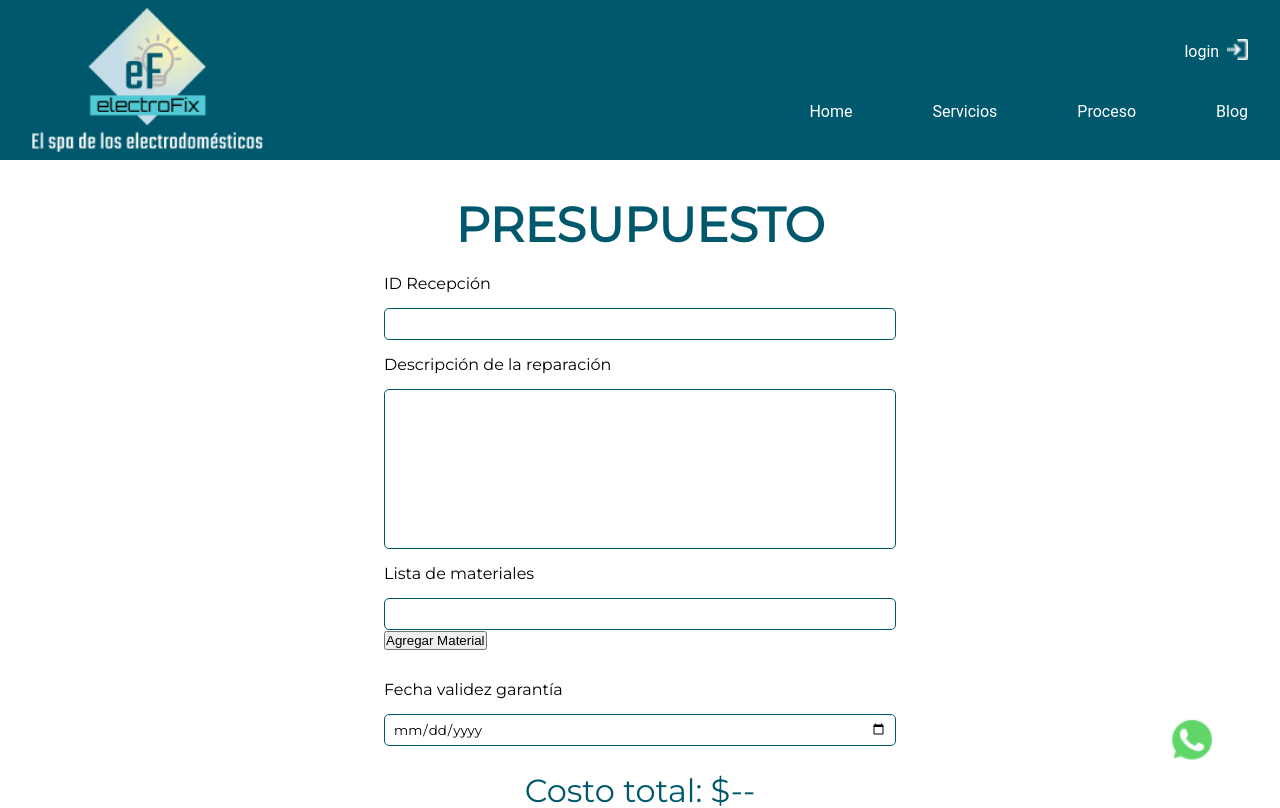
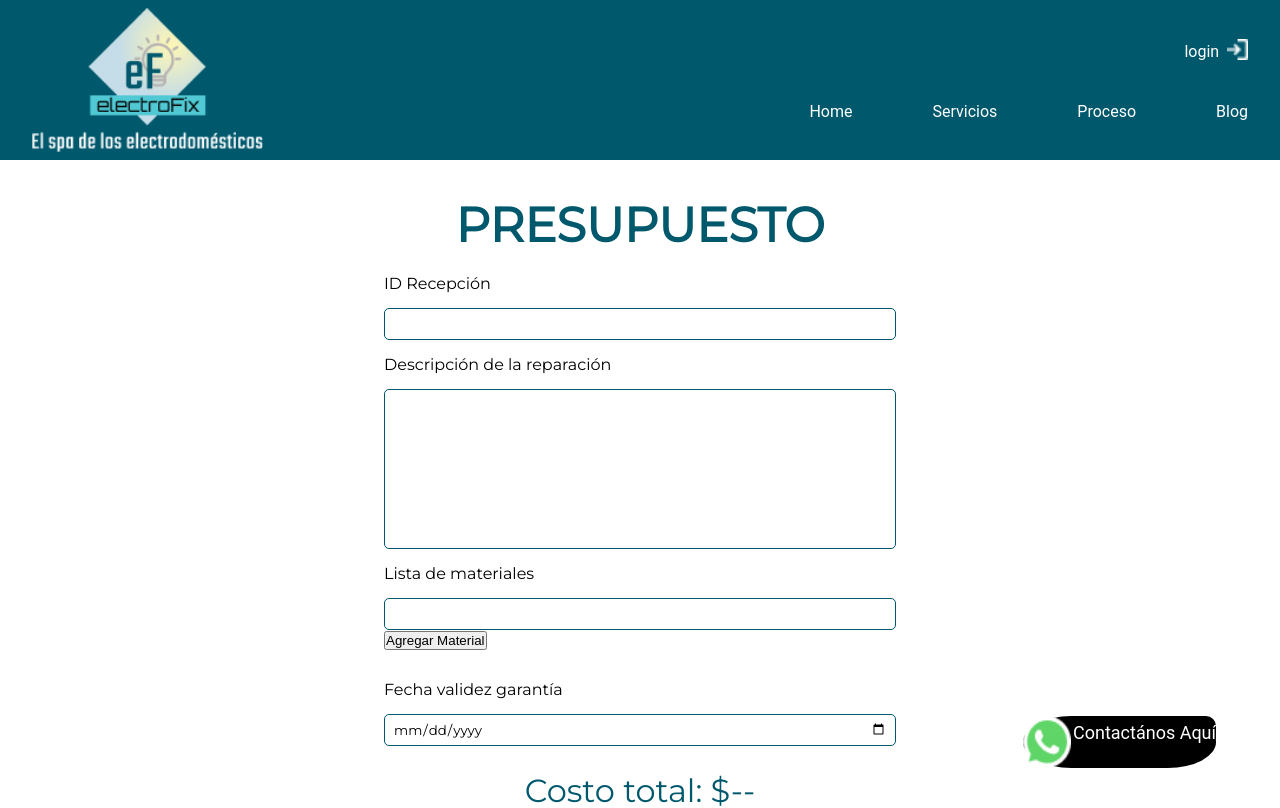
Before and after one commit to agusder95/electroFix, a React (Vite) app: page /budget in a window 1280 px wide. Shown: the top 808 px of the page. Built offline with nearby package versions, Linux system fonts and the light colour scheme.

Commit message:
cammbio en icono flotante

```diff
--- a/package.json
+++ b/package.json
@@ -28,6 +28,6 @@
     "eslint-plugin-react-hooks": "^4.6.0",
     "eslint-plugin-react-refresh": "^0.4.3",
     "sass": "^1.69.5",
-    "vite": "^4.4.5"
+    "vite": "^4.5.0"
   }
 }
--- a/src/components/layout/index.jsx
+++ b/src/components/layout/index.jsx
@@ -9,10 +9,16 @@ const Layout = ({ children }) => {
     <div className="LayoutWrapper">
       <Header />
       {children}
-      <a className="FloatIcon" >
+
+      <a className="FloatIcon">
         <Image className="FloatIconImg" src={FloatIcon} alt="FloatIconWsp" />
+
+        <div className="oval">
+          <p className="text">Contactános Aquí </p>
+        </div>
       </a>
-      <Footer/>
+
+      <Footer />
     </div>
   );
 };
--- a/src/components/layout/styles.scss
+++ b/src/components/layout/styles.scss
@@ -1,13 +1,34 @@
 .LayoutWrapper {
-  a{
+  a {
     cursor: pointer;
   }
   .FloatIcon {
     position: fixed;
     right: 4rem;
     bottom: 2rem;
-    .FloatIconImg{
+    justify-content: center;
+
+    display: flex;
+
+    background-color: black;
+    border-radius: 50% / 100%;
+
+    .FloatIconImg {
       width: 3rem;
     }
   }
+
+  .oval {
+    background-color: black;
+    border-radius: 10px;
+    margin-left: 2px;
+    display: flex;
+    margin-bottom: 20px;
+  }
+
+  .text {
+    color: white;
+    display: flex;
+    margin: auto;
+  }
 }
```
Also changed, not shown: 1 other file (tests, documents, lock files or other folders).
